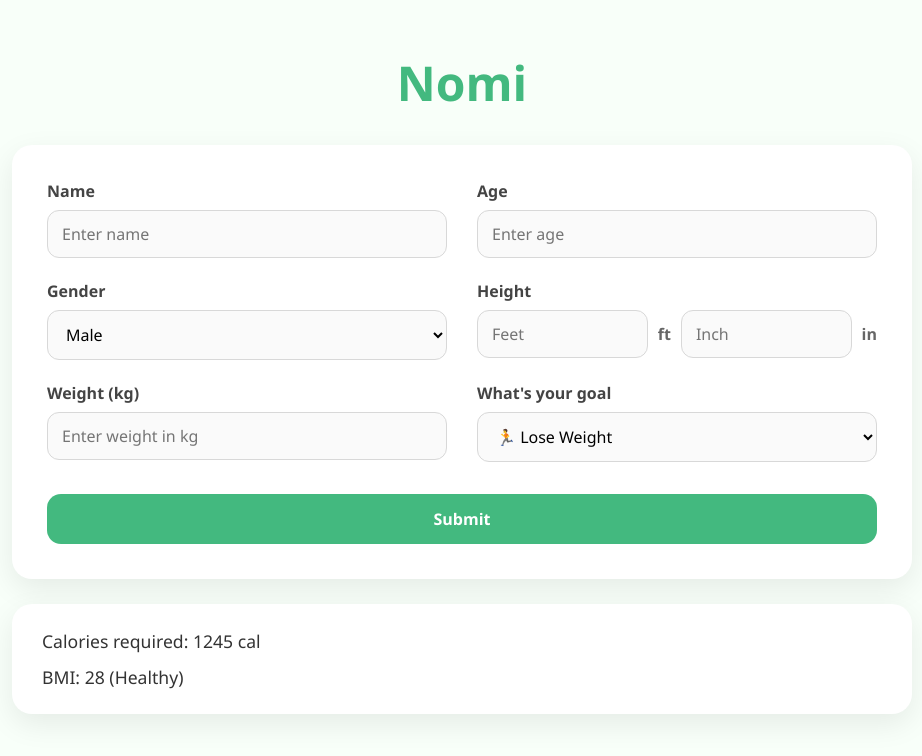
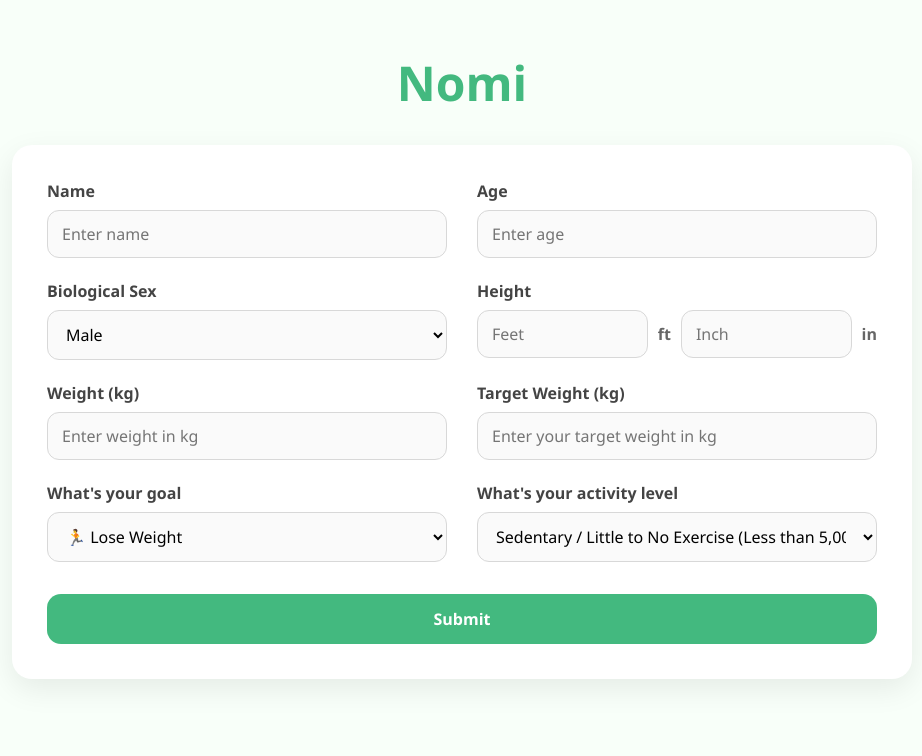
Before and after one commit to aarusa/nomi, a React (Vite) app: page / in a window 1280 px wide. Shown: the top 756 px of the page, without its empty margins (178-1100 px from the left). Built offline with nearby package versions, Linux system fonts and the light colour scheme.

Commit message:
Calculate bmi, bmr, tdee and daily calories target

```diff
--- a/src/App.jsx
+++ b/src/App.jsx
@@ -10,7 +10,10 @@ const App = () => {
     <div className="app">
       <h1 className="app-title">Nomi</h1>
       <ProfileForm userData={userData} setUserData={setUserData} />
-      <ResultsCard />
+      {userData.length > 0 &&
+        <ResultsCard userData={userData} />
+      }
+
     </div>
    );
 }
--- a/src/components/ProfileForm.jsx
+++ b/src/components/ProfileForm.jsx
@@ -9,11 +9,13 @@ const ProfileForm = ({userData, setUserData}) => {
     const [formData, setFormData] = useState({
         name: '',
         age: '',
-        gender: 'Male',
-        heightinf: '',
-        heightini: '',
+        gender: 'male',
+        heightFeet: '',
+        heightInch: '',
         weight: '',
-        goal: '🏃 Lose Weight'
+        target: '',
+        goal: 'lose-weight',
+        activity: 'sedentary',
     });
 
     const handleChange = (e) => {
@@ -22,8 +24,34 @@ const ProfileForm = ({userData, setUserData}) => {
         });
     }
 
+    const handleSubmit = (e) => {
+        e.preventDefault();
+
+        // Validation
+        if(!formData.age || !formData.gender || !formData.weight || !formData.heightFeet || !formData.heightInch ) return;
+
+        // Create new user
+        const newUserData = {id: Date.now(), ...formData};
+
+        // Add user to state
+        setUserData([newUserData, ...userData]);
+
+        // Reset form data
+        // setFormData({
+        //     name: '',
+        //     age: '',
+        //     gender: 'male',
+        //     heightFeet: '',
+        //     heightInch: '',
+        //     weight: '',
+        //     target: '',
+        //     goal: 'lose-weight',
+        //     activity: 'sedentary',
+        // });
+    }
+
     return (
-        <div className="profile-form">
+        <form onSubmit={handleSubmit} className="profile-form">
 
             <TextInput
                 name="name"
@@ -37,6 +65,7 @@ const ProfileForm = ({userData, setUserData}) => {
                 name="age"
                 label="Age"
                 min="0"
+                step="1"
                 value={formData.age}
                 placeholder="Enter age"
                 onInputChange={handleChange}
@@ -44,20 +73,19 @@ const ProfileForm = ({userData, setUserData}) => {
 
             <SelectInput
                 name="gender"
-            label="Gender"
+                label="Biological Sex"
                 value={formData.gender}
                 onInputChange={handleChange}
                 options={[
                     {value: 'male', label: 'Male'},
                     {value: 'female', label: 'Female'},
-                {value: 'others', label: 'Others'}
                 ]}
             />
 
             <HeightInput
                 label="Height"
-            feet={formData.heightinf}
-            inch={formData.heightini}
+                feet={formData.heightFeet}
+                inch={formData.heightInch}
                 onInputChange={handleChange}
             />
 
@@ -65,8 +93,19 @@ const ProfileForm = ({userData, setUserData}) => {
                 name="weight"
                 label="Weight (kg)"
                 min="0"
+                step="any"
                 value={formData.weight}
                 placeholder="Enter weight in kg"
+                onInputChange={handleChange}
+            />
+
+            <NumberInput
+                name="target"
+                label="Target Weight (kg)"
+                min="0"
+                step="any"
+                value={formData.target}
+                placeholder="Enter your target weight in kg"
                 onInputChange={handleChange}
             />
 
@@ -77,14 +116,28 @@ const ProfileForm = ({userData, setUserData}) => {
                 onInputChange={handleChange}
                 options={[
                     {value: 'lose-weight', label: '🏃 Lose Weight'},
-                {value: 'build-muscle', label: '💪 Build Muscle'},
                     {value: 'maintain-weight', label: '⚖️ Maintain Weight'},
-                {value: 'eat-healthier', label: '🍎 Eat Healthier'},
+                    {value: 'gain-weight', label: '💪 Gain Muscle / Gain Weight'},
+                ]}
+            />
+
+            <SelectInput
+                name="activity"
+                label="What's your activity level"
+                value={formData.activity}
+                onInputChange={handleChange}
+                options={[
+                    {value: 'sedentary', label: 'Sedentary / Little to No Exercise (Less than 5,000 steps per day)'},
+                    {value: 'lightly-active', label: 'Lightly Active / 1–3 Days a Week (5,000–8,000 steps per day)'},
+                    {value: 'active', label: 'Active / 3–5 Days a Week (8,000–12,000 steps per day)'},
+                    {value: 'higly-active', label: 'Highly Active / 6–7 Days a Week (Over 12,000 steps per day)'},
+                    {value: 'extremely-active', label: 'Extremely Active / Athlete / Heavy Physical Labor'},
+
                 ]}
             />
 
             <button className="submit-btn">Submit</button>
-      </div>
+      </form>
      );
 }
 
--- a/src/components/ResultsCard.jsx
+++ b/src/components/ResultsCard.jsx
@@ -1,8 +1,59 @@
-const ResultsCard = () => {
+const ResultsCard = ({userData}) => {
+
+    const user = userData[0];
+    const feet = Number(user.heightFeet);
+    const inch = Number(user.heightInch);
+    const weight = Number(user.weight);
+    const age = Number(user.age);
+
+    const totalInch = feet * 12 + inch;
+    const heightInCm = totalInch * 2.54;
+    const heightInM = heightInCm / 100;
+
+    const calculateBMI = () => {
+        return (weight / (heightInM ** 2)).toFixed(2);
+    }
+
+    const calculateBMR = () => {
+        if(user.gender == "female"){
+            return ((10 * weight) + (6.25 * heightInCm) - (5 * age) - 161).toFixed(2);
+        }else{
+            return ((10 * weight) + (6.25 * heightInCm) - (5 * age) + 5).toFixed(2);
+        }
+    }
+
+    const calcualteTDEE = () => {
+        let acl = 0;
+        if(
+            user.activity == 'sedentary' ? acl = (bmr * 1.2) :
+            user.activity == 'lightly-active' ? (acl = bmr * 1.375) :
+            user.activity == 'moderately-active' ? (acl = bmr * 1.55) :
+            user.activty == 'very-active' ? (acl = bmr * 1.725) : (acl = bmr * 1.9)
+        );
+        return acl.toFixed(2);
+    }
+
+    const calculateCalories = () => {
+        let calories = 0;
+        if(
+            user.goal == 'lose-weight' ? calories = tdee - 300 :
+            user.goal == 'gain-weight' ? calories = tdee + 300 :
+            calories = tdee
+        )
+        return calories.toFixed(2);
+    }
+
+    const bmi = calculateBMI();
+    const bmr = calculateBMR();
+    const tdee = calcualteTDEE();
+    const calories = calculateCalories();
+
     return (
         <div className="results-card">
-            <p>Calories required: 1245 cal</p>
-            <p>BMI: 28 (Healthy)</p>
+            <p>Body Mass Index (BMI): {bmi} (Healthy)</p>
+            <p>Basal Metabolic Rate (BMR): {bmr} kcal</p>
+            <p>Total Daily Energy Expenditure (TDEE): {tdee} calories per day</p>
+            <p>Daily Calorie Target: {calories} kcal</p>
         </div>
      );
 }
--- a/src/components/form/HeightInput.jsx
+++ b/src/components/form/HeightInput.jsx
@@ -1,11 +1,11 @@
 const HeightInput = ({ label, feet, inch, onInputChange }) => {
     return (
         <div className="form-group">
-          <label htmlFor={name}>{label}</label>
+          <label htmlFor="heightFeet">{label}</label>
 
           <div className="height-inputs">
             <input
-                name="heightinf"
+                name="heightFeet"
                 type="number"
                 min="0"
                 placeholder="Feet"
@@ -15,7 +15,7 @@ const HeightInput = ({ label, feet, inch, onInputChange }) => {
             <span>ft</span>
 
             <input
-                name="heightini"
+                name="heightInch"
                 type="number"
                 min="0"
                 placeholder="Inch"
--- a/src/components/form/NumberInput.jsx
+++ b/src/components/form/NumberInput.jsx
@@ -1,4 +1,4 @@
-const NumberInput = ({ name, label, value, min, placeholder, onInputChange }) => {
+const NumberInput = ({ name, label, value, min, step, placeholder, onInputChange }) => {
     return (
         <div className="form-group">
           <label htmlFor="{name}">{label}</label>
@@ -6,6 +6,7 @@ const NumberInput = ({ name, label, value, min, placeholder, onInputChange }) =>
             type="number"
             name={name}
             min={min}
+            step={step}
             placeholder={placeholder}
             value={value}
             onChange={onInputChange}
```
Lines whose indentation alone changed are shown as unchanged.
